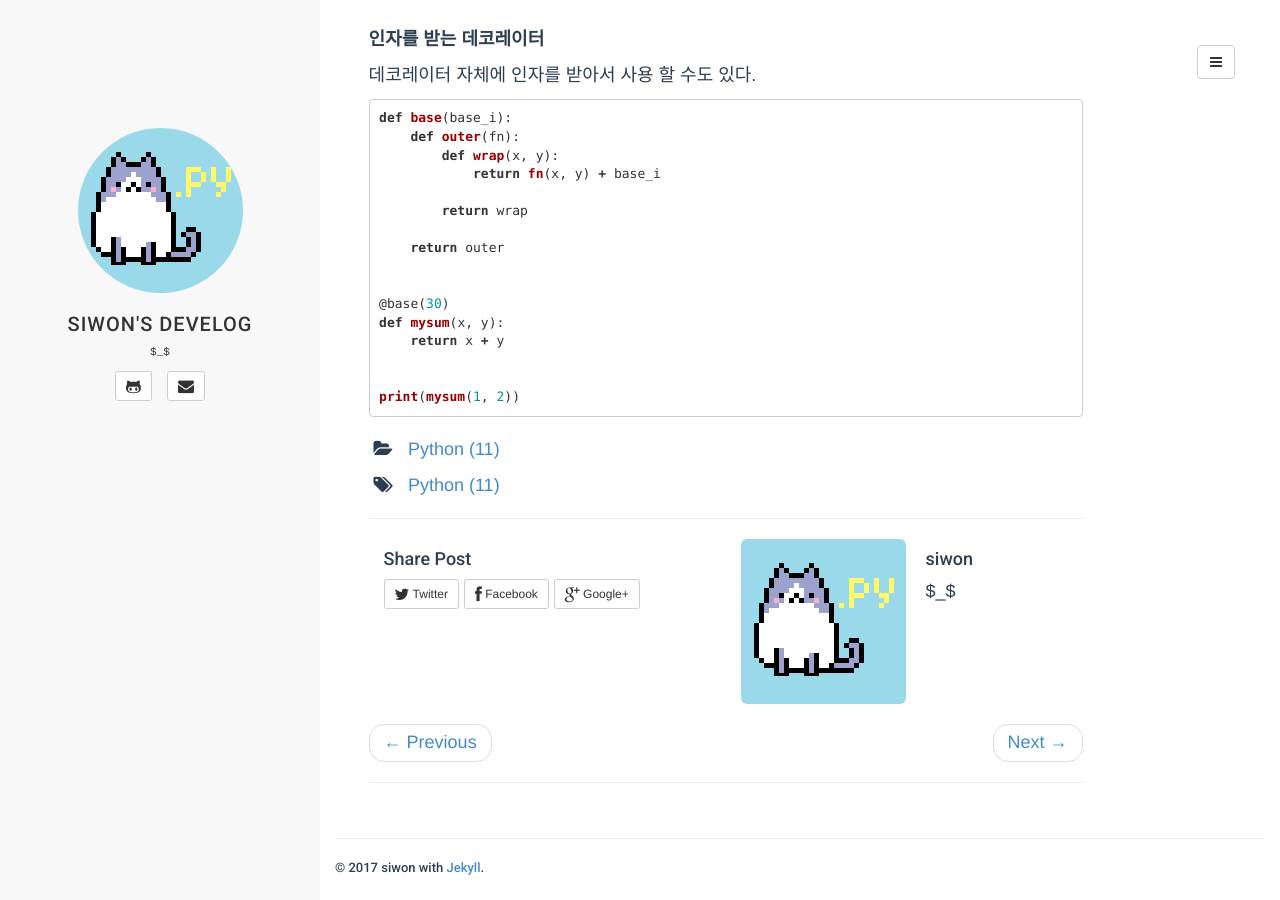
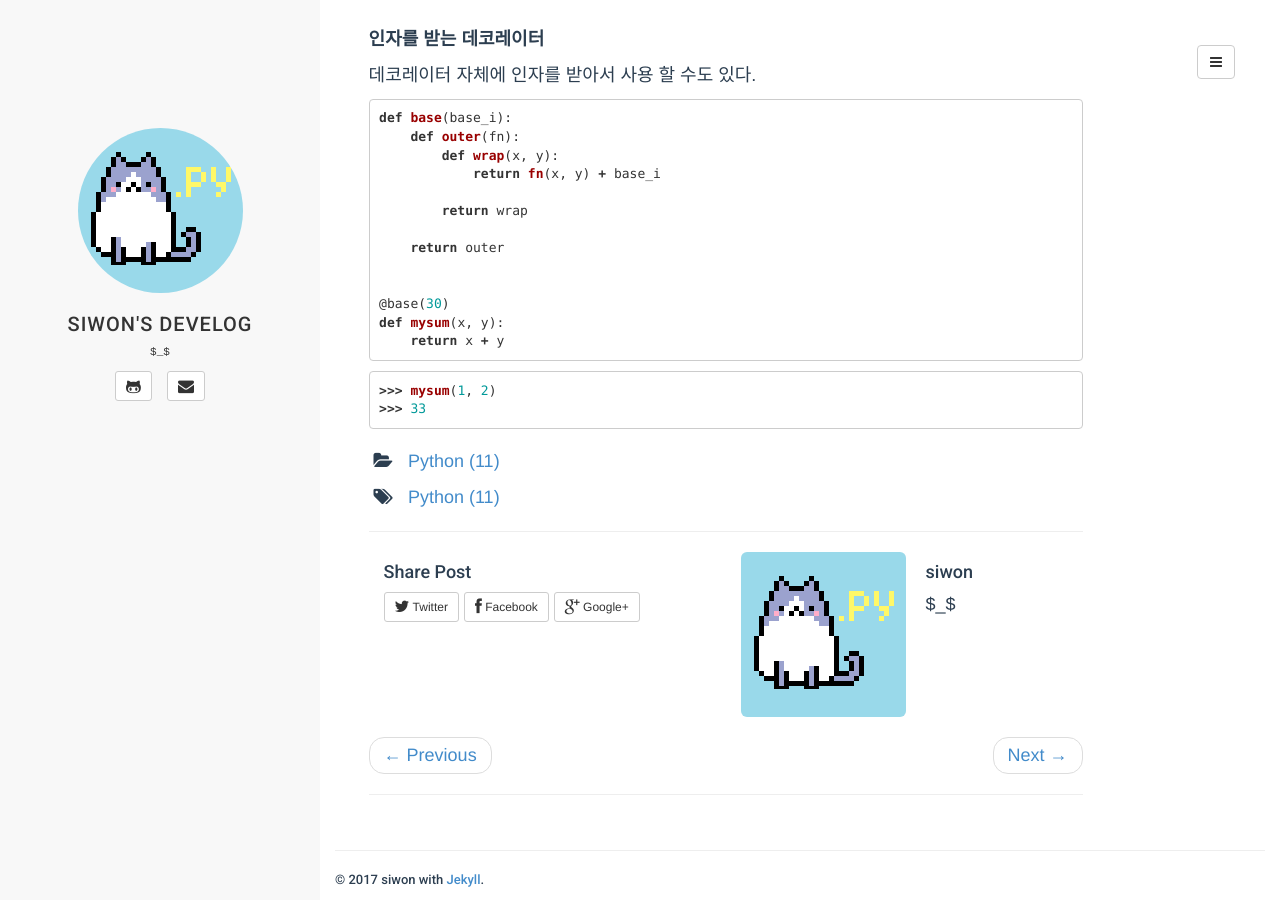
Before and after one commit to 2siwon/2siwon.github.io, a Jekyll site: the page built from _posts/2017-10-09-python-010-decorator.md, in a window 1280 px wide and 900 px high, scrolled down 2000 px. Built offline with Jekyll 4.4.1, drawn with Linux system fonts in a browser that asks for light colours; comment, search, counter and statistics services are not loaded.

Commit message:
update python-010-decorator

````diff
--- a/_posts/2017-10-09-python-010-decorator.md
+++ b/_posts/2017-10-09-python-010-decorator.md
@@ -121,7 +121,9 @@ def base(base_i):
 @base(30)
 def mysum(x, y):
     return x + y
+```
 
-
-print(mysum(1, 2))
+```python
+>>> mysum(1, 2)
+>>> 33
 ```
````
